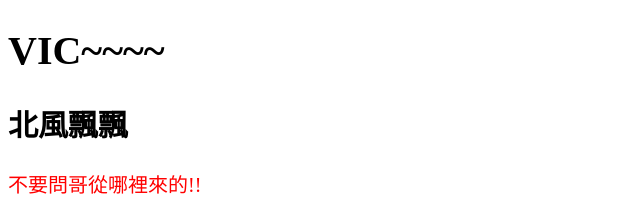
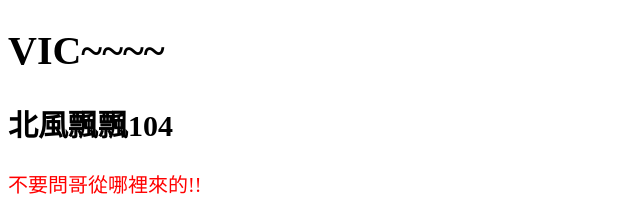
Before and after one commit to ak47v0/hbfaucet, a plain HTML site: page index.html in a window 1280 px wide. Shown: the top 220 px of the page, 0-640 px from the left. Drawn offline with Linux system fonts and the light colour scheme.

```diff
--- a/index.html
+++ b/index.html
@@ -8,7 +8,7 @@
 </head>
 <body style="font-size:20px">
    <h1>VIC~~~~</h1>
-   <h2>北風飄飄</h2>
+   <h2>北風飄飄104</h2>
    <p style="color:#f00">不要問哥從哪裡來的!!</p>
    <b>風花雪月不留情</b>
    <ul>
```
Also changed, not shown: world_case.html (+1 -1 lines).
